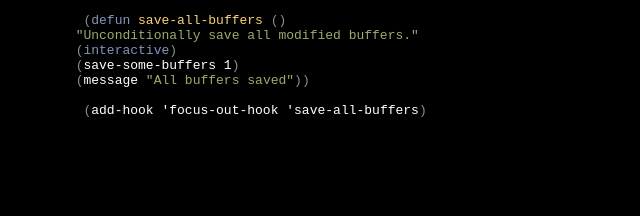
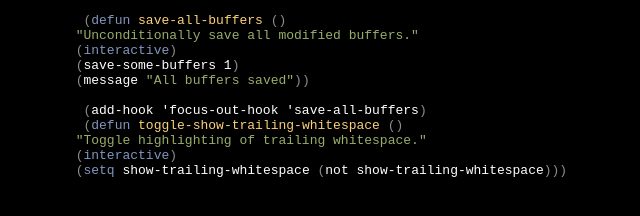
Before and after one commit to tzz/tzz.github.io, a plain HTML site: page index.html in a window 1280 px wide. Shown: the whole page, without its empty margins (26-666 px from the left). Drawn offline with Linux system fonts and the light colour scheme.

Commit message:
*** empty log message ***

```diff
--- a/index.html
+++ b/index.html
@@ -51,6 +51,12 @@
             <span class="rainbow-delimiters-depth-1">(</span>message <span class="string">"All buffers saved"</span><span class="rainbow-delimiters-depth-1">))</span>
 
             <span class="rainbow-delimiters-depth-1"> (</span>add-hook 'focus-out-hook 'save-all-buffers<span class="rainbow-delimiters-depth-1">)</span>
+            <span class="rainbow-delimiters-depth-1"><span class="region"> (</span></span><span class="keyword"><span class="region">defun</span></span><span class="region"> </span><span class="function-name"><span class="region">toggle-show-trailing-whitespace</span></span><span class="region"> </span><span class="rainbow-delimiters-depth-1"><span class="region">()</span></span><span class="region">
+            </span><span class="doc"><span class="region">"Toggle highlighting of trailing whitespace."</span></span><span class="region">
+            </span><span class="rainbow-delimiters-depth-1"><span class="region">(</span></span><span class="keyword"><span class="region">interactive</span></span><span class="rainbow-delimiters-depth-1"><span class="region">)</span></span><span class="region">
+            </span><span class="rainbow-delimiters-depth-1"><span class="region">(</span></span><span class="keyword"><span class="region">setq</span></span><span class="region"> show-trailing-whitespace </span><span class="rainbow-delimiters-depth-1"><span class="region">(</span></span><span class="region">not show-trailing-whitespace</span><span class="rainbow-delimiters-depth-1"><span class="region">)))</span></span><span class="region">
+            </span>
         </pre>
+
     </body>
 </html>
```
